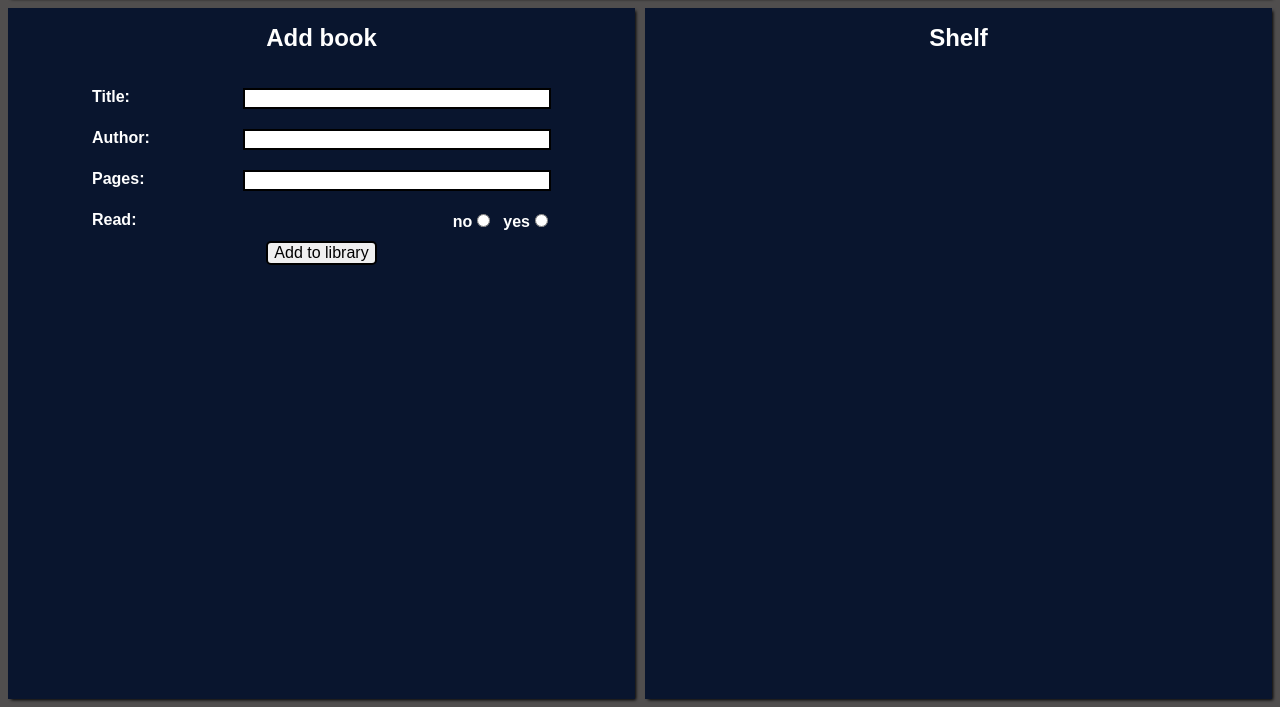
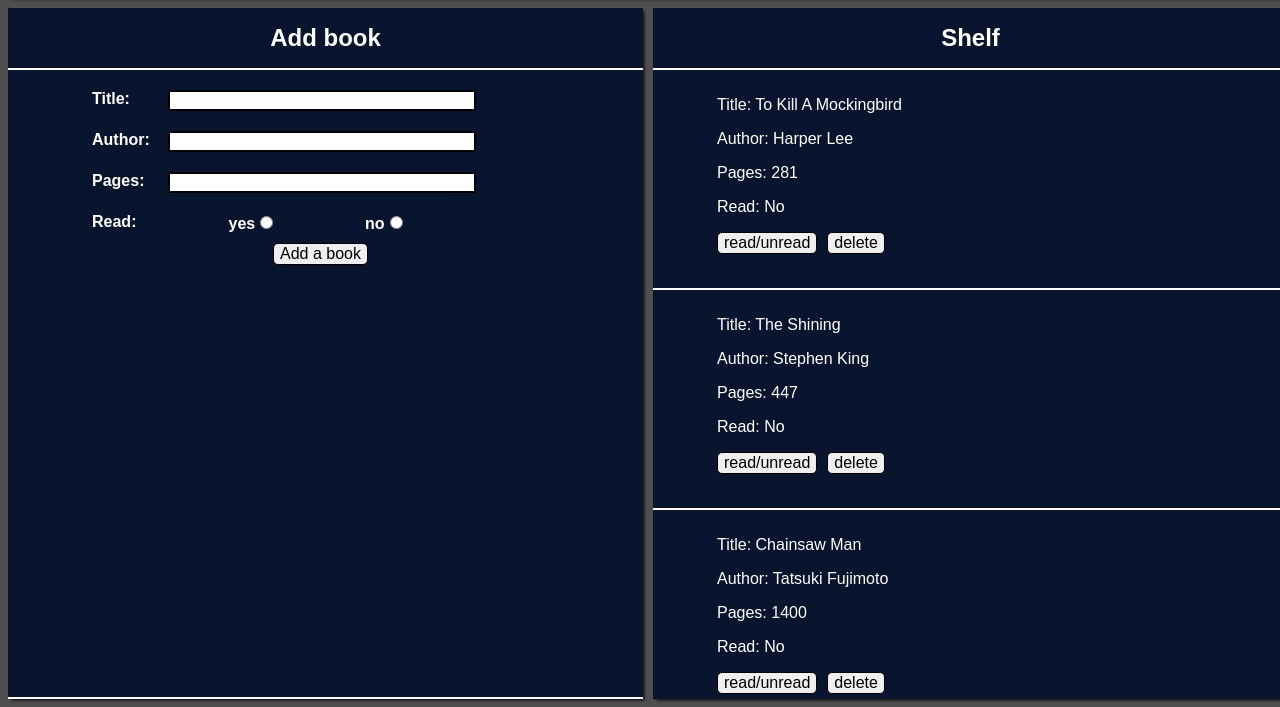
Before and after one commit to Nosreme96/library-ko, a plain HTML site: page index.html in a window 1280 px wide. Shown: the part 109-816 px from the top of the page. Drawn offline with Linux system fonts and the light colour scheme.

Commit message:
Working js added

```diff
--- a/index.html
+++ b/index.html
@@ -14,34 +14,36 @@
         </div>
         <div class="addform">
         <div class="addformtitle">Add book</div>
-        <form action="" class="form">
+        <form action="" class="form" id="form">
             <div class="formrow">
                 <label for="title" class="newtitle">Title:
-                    <input type="text" class="newtitle" id="title">
+                    <input type="text" class="newtitle" id="title" minlength="5" maxlength="30">
                 </label>
             </div>
             <div class="formrow">
                 <label for="author" class="newauthor">Author:
-                    <input type="text" class="newauthor" id="author">
+                    <input type="text" class="newauthor" id="author" minlength="5" maxlength="50">
                 </label>
             </div>
             <div class="formrow">
                 <label for="pages" class="pages">Pages:
-                    <input type="number" class="pages" id="pages" pattern="[0-9]{4}">
+                    <input type="number" class="pages" id="pages" pattern="[0-9]{1,4}">
                 </label>
             </div>
             <div class="formrow">
-                <label for="read" class="read">Read:
-                    <label for="yes" class="read">yes<input type="radio" name="read" id="yes"></label>
-                    <label for="no" class="read">no<input type="radio" name="read" id="no"></label>
-                </label>
+                <div class="read">Read:</div>
+                        <label for="yes" class="read">yes<input type="radio" name="read" id="yes" value="true"></label>
+                        <label for="no" class="read">no<input type="radio" name="read" id="no" value="false"></label>
+                                        </label>
             </div>
-            <button class="add">Add to library</button>
+            <input type="submit" class="add" value="Add a book">
         </form>
         </div>
         <div class="shelf">
             <div class="shelftitle">Shelf</div>
+            <div class="bookshelf" id="bookshelf"></div>
         </div>
     </div>
 </body>
+<script src="library.js"></script>
 </html>
--- a/library.css
+++ b/library.css
@@ -4,6 +4,7 @@ body{
 }
 .container{
 height: 100vh;
+width: 100vw;
 display: grid;
 grid-template: 1fr 7fr / 1fr 1fr;
 gap: min(10px,1vw);
@@ -13,20 +14,31 @@ gap: min(10px,1vw);
     background-color: rgb(9, 21, 46);
     box-shadow: 2px 2px 3px -1px;
 }
-label, .headertitle, .addformtitle, .shelftitle{
+label, .headertitle, .addformtitle, .shelftitle, div.read{
     color: white;
     font-weight: bold;
 }
+.addform{
+
+    grid-area: 2/1/3/2;
+
+}
+
 .formrow{
     margin: 10px;
     padding: 0px 5vw;
+    width: min(30vw,600px);
     display: flex;
     justify-content: center;
+    flex: 0;
 }
+
+
 .addformtitle, .shelftitle{
     font-size: 1.5rem;
-    margin: 1rem;
+    padding: 1rem 0px;
 }
+
 .header{
     grid-area: 1/1/2/3;
 
@@ -36,14 +48,13 @@ text-align: center;
 }
 
 form{
-    grid-area: 2/1/3/2;
     width: auto;
     display: flex;
     padding: 10px;
     flex-direction: column;
 
 }
-label{
+label,div.read{
     font-size: 1rem;
     float:right;
     flex: 1;
@@ -57,16 +68,51 @@ input[type="number"]
     flex: 1;
     border: 2px black solid;
 }
-label>label.read  {
+label>div.read  {
     margin-left: 10px;
 }
-button.add{
+label.read{
+    margin-left: min(100px,2vw);
+}
+.add, button{
     align-self: center;
     border-radius: 5px;
     font-size: 1rem;
-    border: 2px solid black
+    border: 1px solid black;
+    margin-right: min(10px,1vw);
+
 }
 .shelf{
     grid-area: 2/2/3/3;
+    overflow: auto;
+    position: relative;
+
 
 }
+.shelftitle, .addformtitle, .addform{
+    border-bottom: solid white 2px;
+
+}
+.shelftitle{
+    display: flex;
+    justify-content: center;
+    background-color: rgb(9, 21, 46);
+    position: sticky;
+    top: 0;
+}
+.bookshelf{
+    display: grid;
+    grid-auto-rows: 220px;
+}
+div.bookshelf>div{
+    padding: 10px;
+    color: white;
+    border-bottom: solid white 2px;
+    padding-left: 5vw;
+}
+p{
+    text-transform: capitalize;
+}
+button:hover, .add:hover{
+    border-width: 3px;
+}
--- a/library.js
+++ b/library.js
@@ -0,0 +1,80 @@
+function Book(title, author, pages){
+    this.title = title;
+    this.author = author;
+    this.pages = pages;
+    this.read = "no";
+}
+//FIller books
+const tokillamockingbird = new Book("To Kill a Mockingbird", "Harper Lee", 281 );
+const theshining = new Book("The Shining", "Stephen King", 447);
+const chainsawman = new Book("Chainsaw Man", "Tatsuki Fujimoto", 1400);
+let myLibrary =[];
+myLibrary.push(tokillamockingbird, theshining, chainsawman);
+for(const books of myLibrary){
+    addBook(books);
+}
+function addBook(books){
+   if(document.getElementsByClassName(books.title).length==0 && books.title.length != 0)
+    {
+        var libentry = document.createElement('div');
+        libentry.className = books.title;
+        document.getElementById('bookshelf').appendChild(libentry);
+        let i = 0;
+        for(var key in books){
+        var entry = document.createElement('p');
+            entry.className = +i +books.title;
+            i++;
+            entry.textContent += key + ": "+ books[key];
+            console.log((books.title)[0]);
+            document.getElementsByClassName(books.title)[0].appendChild(entry);
+        }
+    let toggle = document.createElement('button');
+    toggle.addEventListener('click', event => {
+        console.log(event.target.id);
+        let p = document.getElementsByClassName(event.target.id);
+        console.log(p[0].innerHTML);
+        if(p[0].innerHTML == "read: no"){
+            console.log("if");
+            document.getElementsByClassName(event.target.id)[0].innerHTML = "read: yes";
+            console.log(document.getElementsByClassName(event.target.id)[0].innerHTML);
+
+        }
+        else{
+            console.log("else");
+            document.getElementsByClassName(event.target.id)[0].innerHTML = "read: no";
+        }
+        document
+    })
+    toggle.id = 3+libentry.className;
+    toggle.textContent = 'read/unread';
+    let del = document.createElement('button');
+    del.className = 'remove';
+    del.textContent = 'delete';
+    del.type = 'button';
+    del.addEventListener('click', function(e) {
+        e.currentTarget.parentNode.remove();
+    });
+    document.getElementsByClassName(libentry.className)[0].appendChild(toggle);
+    document.getElementsByClassName(libentry.className)[0].appendChild(del);
+    }
+};
+const form = document.querySelector('#form');
+form.addEventListener('submit', function addNewBook(){
+    event.preventDefault();
+    var title = document.getElementById('title');
+    var author = document.getElementById('author');
+    var pagenum = document.getElementById('pages');
+    var read = document.getElementById('yes');
+    let newbook = (new Book(title.value, author.value, pagenum.value ));
+    if(read.checked)
+    newbook.read = "yes";
+    else newbook.read = "no";
+    myLibrary.push(newbook);
+    addBook(newbook);
+    resetForm();
+});
+
+
+function resetForm(){
+    form.reset();
+}
```
